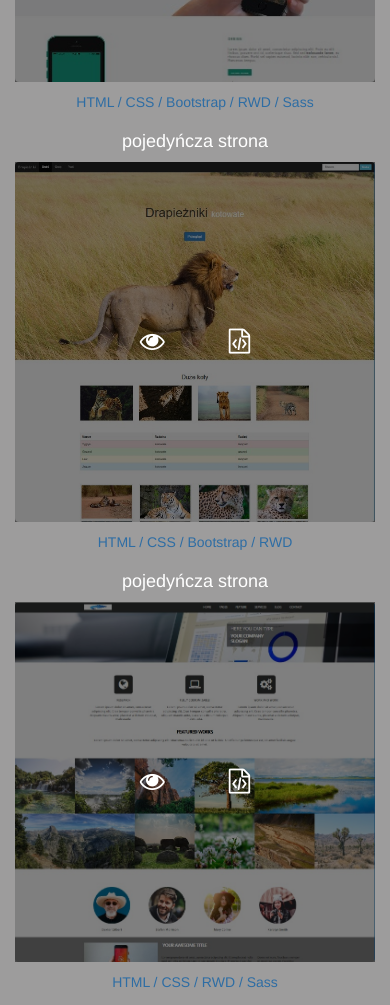
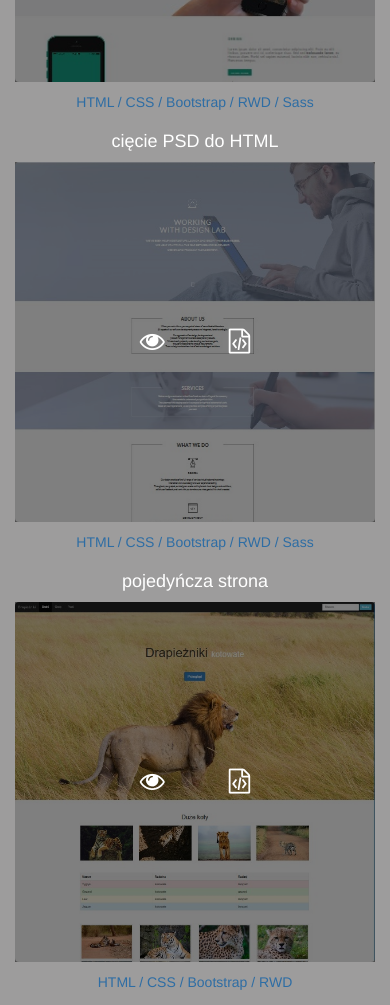
Before and after one commit to KowPaw/Portfolio, a plain HTML site: page index.html in a window 390 px wide. Shown: the part 2340-3345 px from the top of the page. Drawn offline with nearby package versions, Linux system fonts and the light colour scheme.

Commit message:
Add next project

```diff
--- a/index.html
+++ b/index.html
@@ -269,6 +269,20 @@
           <p>HTML / CSS / Bootstrap / RWD / Sass</p>
         </div>
         <div class="col-xs-12 col-sm-12 col-md-6 col-lg-4">
+          <h4>cięcie PSD do HTML</h4>
+          <div class="thumbnail proj-6">
+            <div class="layer text-center">
+              <a href="https://kowpaw.github.io/Project6/" target="_blank">
+                <i class="fa fa-eye fa-lg start"></i>
+              </a>
+              <a href="https://github.com/KowPaw/Project6.git" target="_blank">
+                <i class="fa fa-file-code-o fa-lg read"></i>
+              </a>
+            </div>
+          </div>
+          <p>HTML / CSS / Bootstrap / RWD / Sass</p>
+        </div>
+        <div class="col-xs-12 col-sm-12 col-md-6 col-lg-4">
           <h4>pojedyńcza strona</h4>
           <div class="thumbnail proj-3">
             <div class="layer text-center">
--- a/sass/style.scss
+++ b/sass/style.scss
@@ -141,6 +141,7 @@ body {
 	.proj-3 {background-image: url(../images/p3.jpg);}
 	.proj-4 {background-image: url(../images/p4.jpg);}
 	.proj-5 {background-image: url(../images/p5.jpg);}
+	.proj-6 {background-image: url(../images/p6.jpg);}
 	.proj-7 {background-image: url(../images/p7.jpg);}
 	.proj-8 {background-image: url(../images/p8.jpg);}
 	.proj-9 {background-image: url(../images/p9.jpg);}
```
Also changed, not shown: index_en.html (+14 -0 lines), css/style.css, images/p6.jpg (added).
